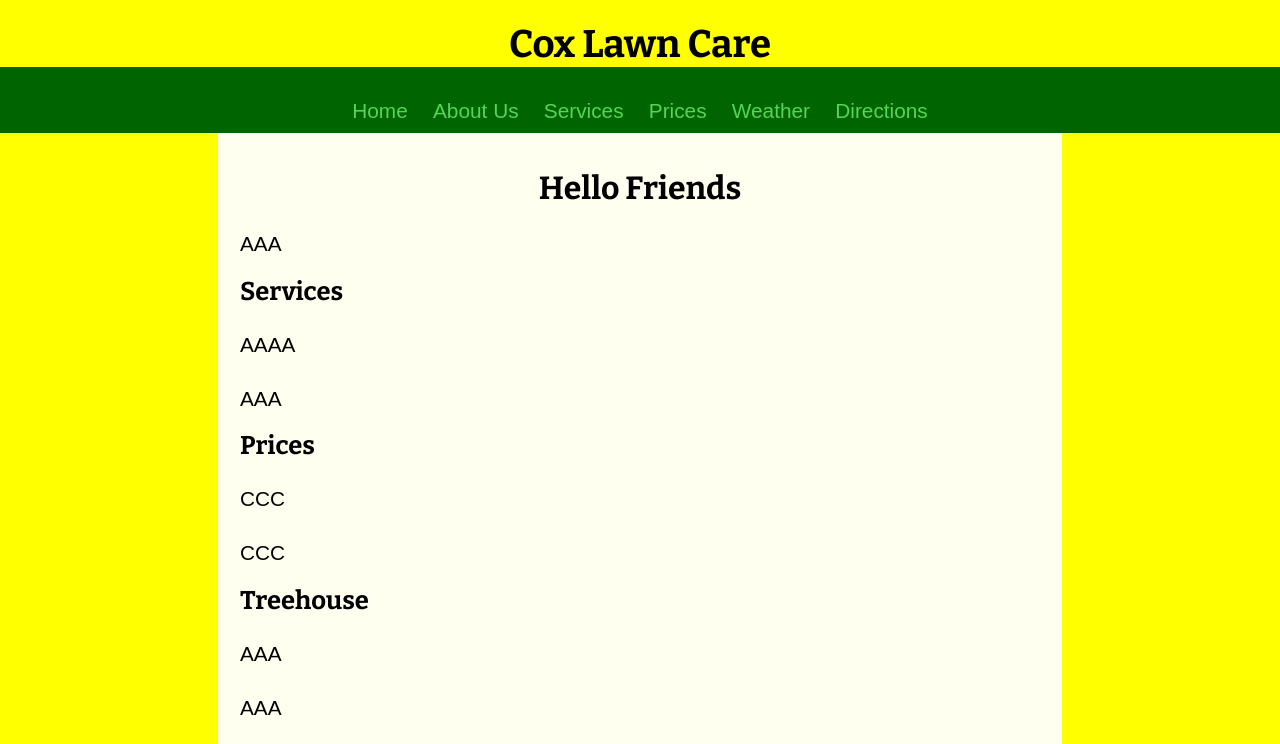
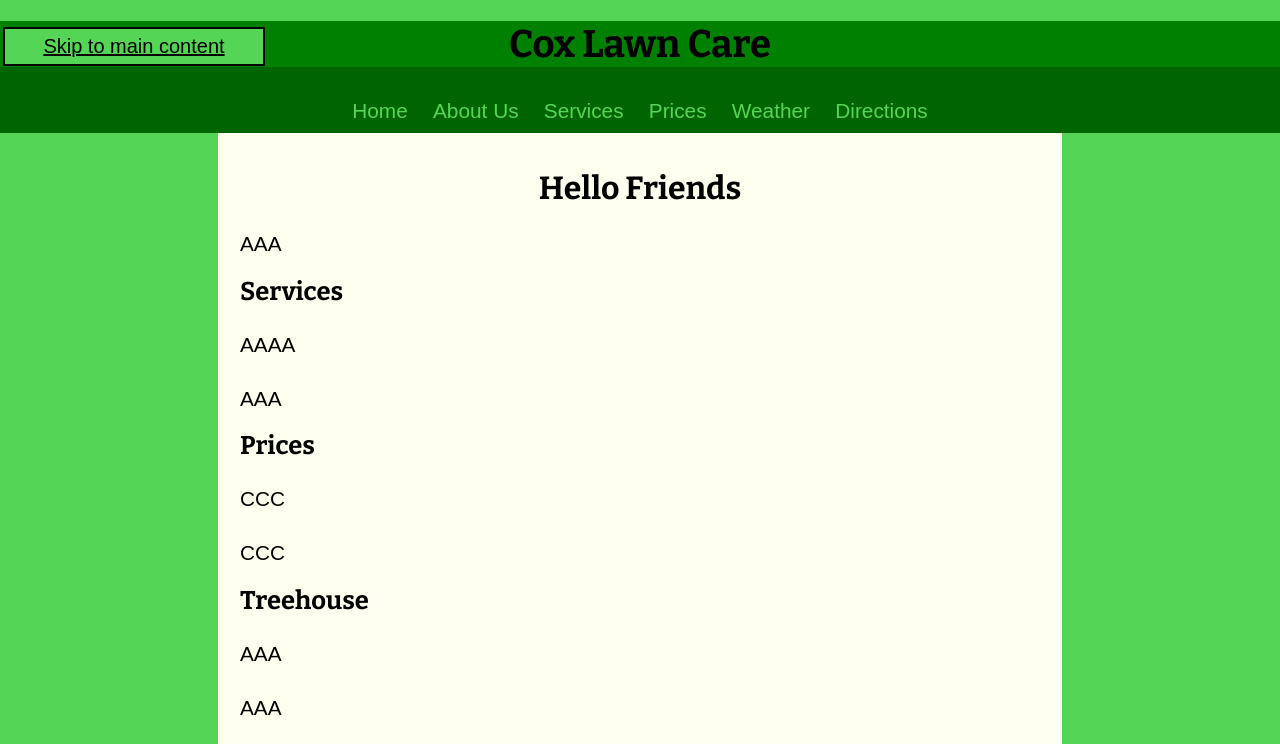
Before and after one commit to pearlsoflutra5/Lawn-Care-Webpage, a plain HTML site: page Real Webpage/index.html in a window 1280 px wide. Shown: the top 744 px of the page. Drawn offline with nearby package versions, Linux system fonts and the light colour scheme; files whose address does not match are found by name.

Commit message:
Continued changing webpage

```diff
--- a/Real Webpage/index.html
+++ b/Real Webpage/index.html
@@ -9,21 +9,18 @@
 <html lang="en">
    <head>
       <title>Cox Lawn Care</title>
-
       <meta charset="utf-8">
       <meta name="viewport" content="width=device-width">
       <script src="modernizr.custom.40753.js"></script>
       <link href='http://fonts.googleapis.com/css?family=Bitter:400,700' rel='stylesheet' type='text/css'>
       <link rel="stylesheet" href="styles.css">
       <link rel="shortcut icon" href="images/mowerfav.png" />
-
    </head>
    <article>
        <p class="skipnavigation"><a href="#hello">Skip to main content</a></p>
       <header>
          <h1>Cox Lawn Care</h1>
       </header>
-      <body>
        <nav class="sitenavigation">
          <p><a href="index.html">Home</a></p>
          <p><a href="aboutus.html">About Us</a></p>
@@ -32,6 +29,7 @@
          <p><a href="https://goo.gl/TJjjak" target="_blank">Weather</a></p>
          <p><a href="https://goo.gl/avbGf5" target="_blank">Directions</a></p>
       </nav>
+      <body>
          <div>
             <h2 id="contentstart">Hello Friends</h2>
             <p>AAA</p>
--- a/Real Webpage/styles.css
+++ b/Real Webpage/styles.css
@@ -28,6 +28,7 @@ header {
 }
 
 head {
+   padding: 0;
    text-align: center;
    line-height: 1.4;
    font-size: 300;
@@ -60,28 +61,58 @@ a:visited {
    color: gray; /* don't know what this does either*/
 }
 /* skip navigation link */
+
+p.skipnavigation a {
+   left:-999px;
+   position:absolute;
+   top:4px;
+   width:10px;
+   height:1px;
+   overflow:hidden;
+   z-index:-999;
+}
+p.skipnavigation a {
+   color: black;
+   background-color:#55d555;
+   left: 3px;
+   top: 27px;
+   width: 20%;
+   height: auto;
+   overflow:auto;
+   /*margin: 10px 35%; where it is on the page/ centered */
+   padding: 1px; /* how much space is around words*/
+   border-radius: 1px;
+   border:2px solid black;
+   text-align:center;
+   font-size: 18px;
+   z-index:999;
+}
+p.skiptnavigation a:focus{
+   color:
+}
 p.skipnavigation a {
    position: absolute;
-   left: -10000px;
-   font-size: 40px;
+   font-size: 20px;
    color: black;
 }
 p.skipnavigation a:focus {
-   color: red;
+   color: white;
    background-color: white;
-   top: 0.4em;
-   left: auto;
+
+
    right: .04em;
    z-index: 2;
 }
 
+
 /* header section */
 h1 {
+   top: center;
    text-align: center;
    font-family: Bitter, "Times New Roman", Times, serif;
    font-weight: 700;
    color: black;
-   background-color: yellow;
+   background-color: green;
    font-size: 2.4em;
 }
 
@@ -110,7 +141,7 @@ nav.sitenavigation a:hover, nav.sitenavigation a:focus {
 /* main content */
 article { /* background on all other webpages other than index*/
    margin: 0 auto;
-   background-color: yellow;
+   background-color: #55d555;
 
    /*padding: 1.4em; puts space between nav bar and article box*/
    /*background: url("images/lake.jpg" changes background imagr*/
```
Lines whose indentation alone changed are shown as unchanged.
